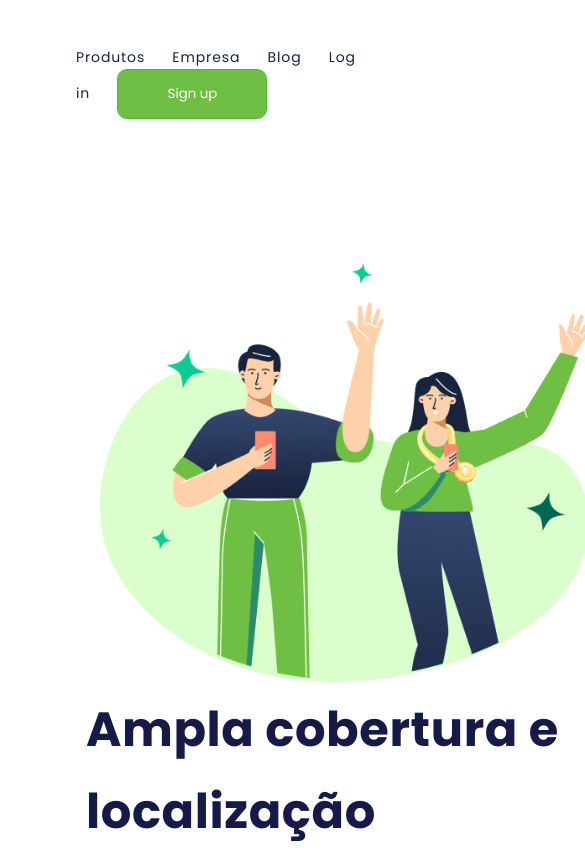
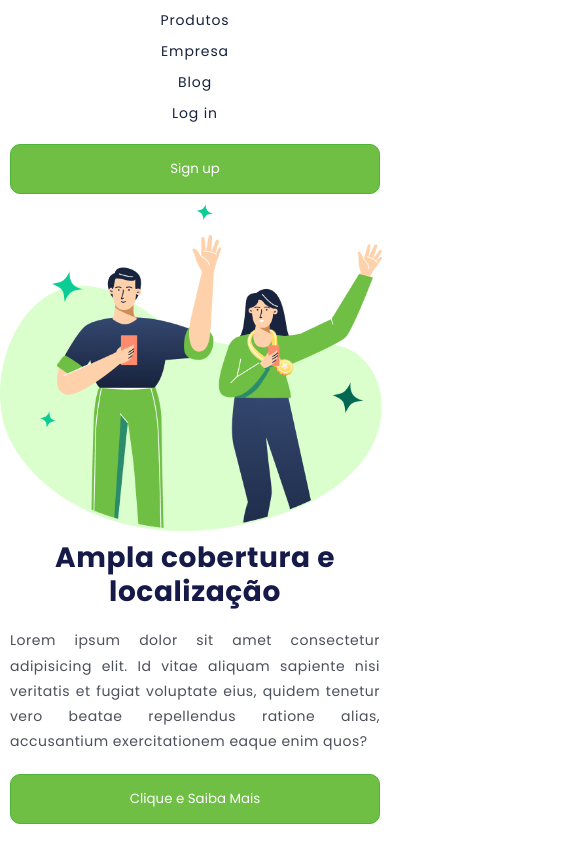
Before and after one commit to luiznascimentodev/Desafio-2-Figma, a plain HTML site: page index.html in a window 390 px wide. Shown: the top 856 px of the page, 585 px wide, since content can reach past the window. Drawn offline with Linux system fonts and the light colour scheme.

Commit message:
Responsividade

```diff
--- a/style.css
+++ b/style.css
@@ -1,28 +1,28 @@
-*{
+* {
   font-family: "Poppins", sans-serif;
   margin: 0;
   padding: 0;
   box-sizing: border-box;
 }
 
-header{
-  margin: 44px 0 144px 76px;
+header {
+  margin: 20px;
+  text-align: center; /* Centraliza o conteúdo em telas menores */
 }
 
-.link-header{
-
+.link-header {
+  display: inline-block;
   font-weight: 400;
   font-size: 14px;
   line-height: 21px;
-text-align: center;
   letter-spacing: 0.875px;
   color: #17233D;
   cursor: pointer;
-margin-right: 23px;
-
+  margin: 10px;
 }
 
-.button-header{
+.button-header {
+  display: inline-block;
   width: 150px;
   height: 50px;
   background: #6FBF44;
@@ -30,46 +30,44 @@ border: 1px solid #4CB538;
   border-radius: 10px;
   cursor: pointer;
   color: #fff;
-
-
+  margin-top: 10px;
 }
 
-img{
+img {
   width: 500px;
-    margin-left: 100px;
-    display: inline-block;
+  max-width: 100%; /* Torna a imagem responsiva */
+  height: auto;
+  margin: 20px auto;
+  display: block;
 }
 
-section{
-  display: inline-block;
-  margin-left: 86px;
+section {
+  margin: 20px;
+  text-align: center; /* Centraliza o texto e os botões */
 }
 
-h1{
-
+h1 {
   font-weight: 700;
   font-size: 48px;
-line-height: 82px;
-letter-spacing: 0.596154px;
+  line-height: 1.2;
+  letter-spacing: 0.596px;
   color: #161A49;
-
+  margin-bottom: 20px;
 }
 
-p{
-width: 500px;
+p {
+  width: 100%;
+  max-width: 500px;
+  margin: 16px auto;
   font-weight: 400;
   font-size: 18px;
-line-height: 33px;
+  line-height: 1.8;
   letter-spacing: 0.5px;
   color: #4B505A;
-margin-top: 32px;
-margin-bottom: 65px;
-display: inline-block;
   text-align: justify;
-
 }
 
-.button-section{
+.button-section {
   width: 150px;
   height: 50px;
   background: #6FBF44;
@@ -77,5 +75,49 @@ text-align: justify;
   border-radius: 10px;
   cursor: pointer;
   color: #fff;
+  margin: 20px auto;
   display: block;
 }
+
+/* Layout Responsivo */
+@media (max-width: 768px) {
+  header {
+    margin: 10px;
+  }
+
+  .link-header {
+    display: block; /* Empilha os links em telas menores */
+    margin: 10px 0;
+  }
+
+  section {
+    margin: 10px;
+  }
+
+  h1 {
+    font-size: 36px;
+  }
+
+  p {
+    font-size: 16px;
+  }
+}
+
+@media (max-width: 480px) {
+  h1 {
+    font-size: 28px;
+  }
+
+  p {
+    font-size: 14px;
+  }
+
+  .button-header,
+  .button-section {
+    width: 100%; /* Botões ocupam toda a largura disponível */
+  }
+
+  img {
+    margin: 10px auto;
+  }
+}
```
Lines whose indentation alone changed are shown as unchanged.
